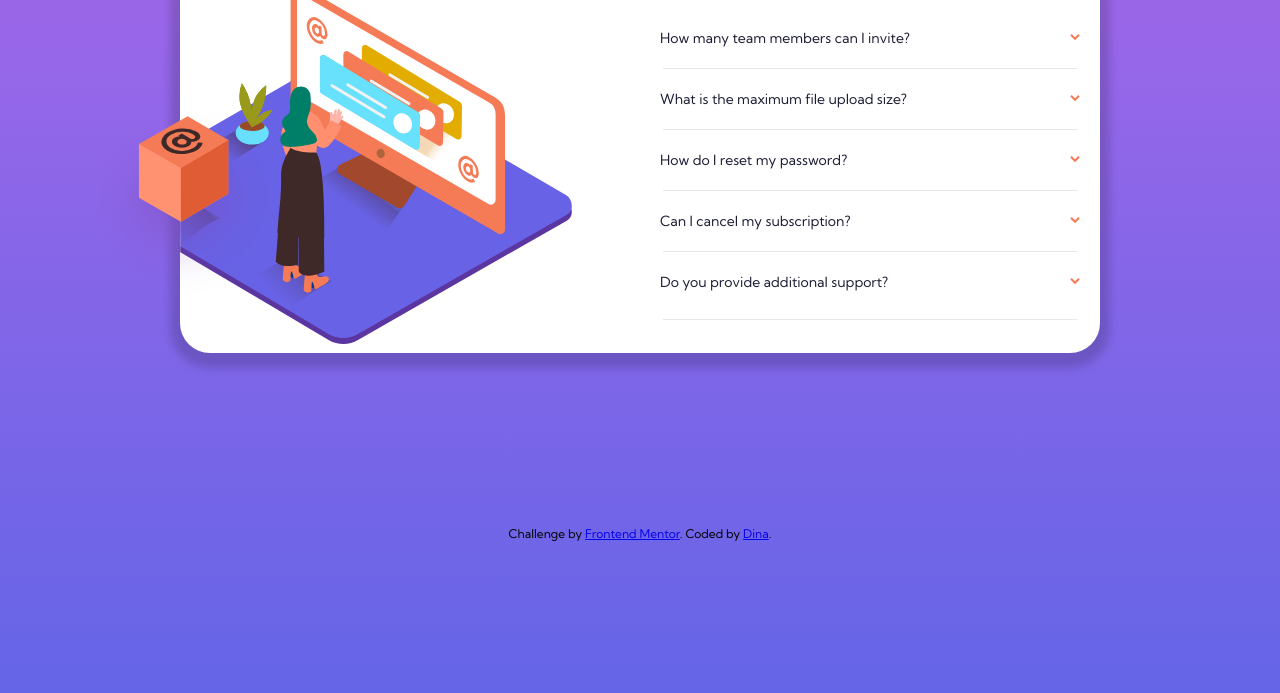
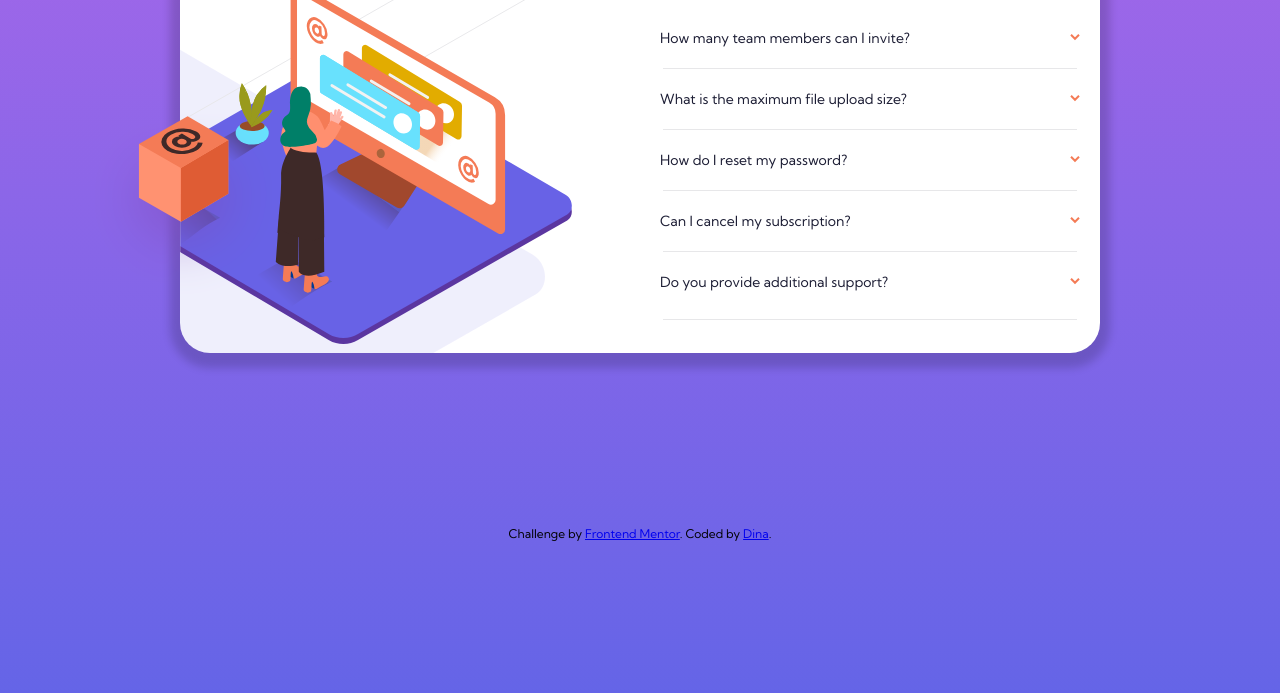
Before and after one commit to d8701a/FAQ-accordion, a plain HTML site: page index.html in a window 1280 px wide. Shown: the part 257-950 px from the top of the page. Drawn offline with Linux system fonts and the light colour scheme; the site is published under a folder, as on GitHub Pages, so addresses that start at the root find nothing.

Commit message:
Update style.css

```diff
--- a/style.css
+++ b/style.css
@@ -207,7 +207,7 @@ body {
         display: flex;
         justify-content: end;
         align-items: center;
-        background-image: url(/images/bg-pattern-desktop.svg);
+        background-image: url(images/bg-pattern-desktop.svg);
         background-position-x: -60rem;
         background-position-y: 60%;
         background-repeat: no-repeat;
```
